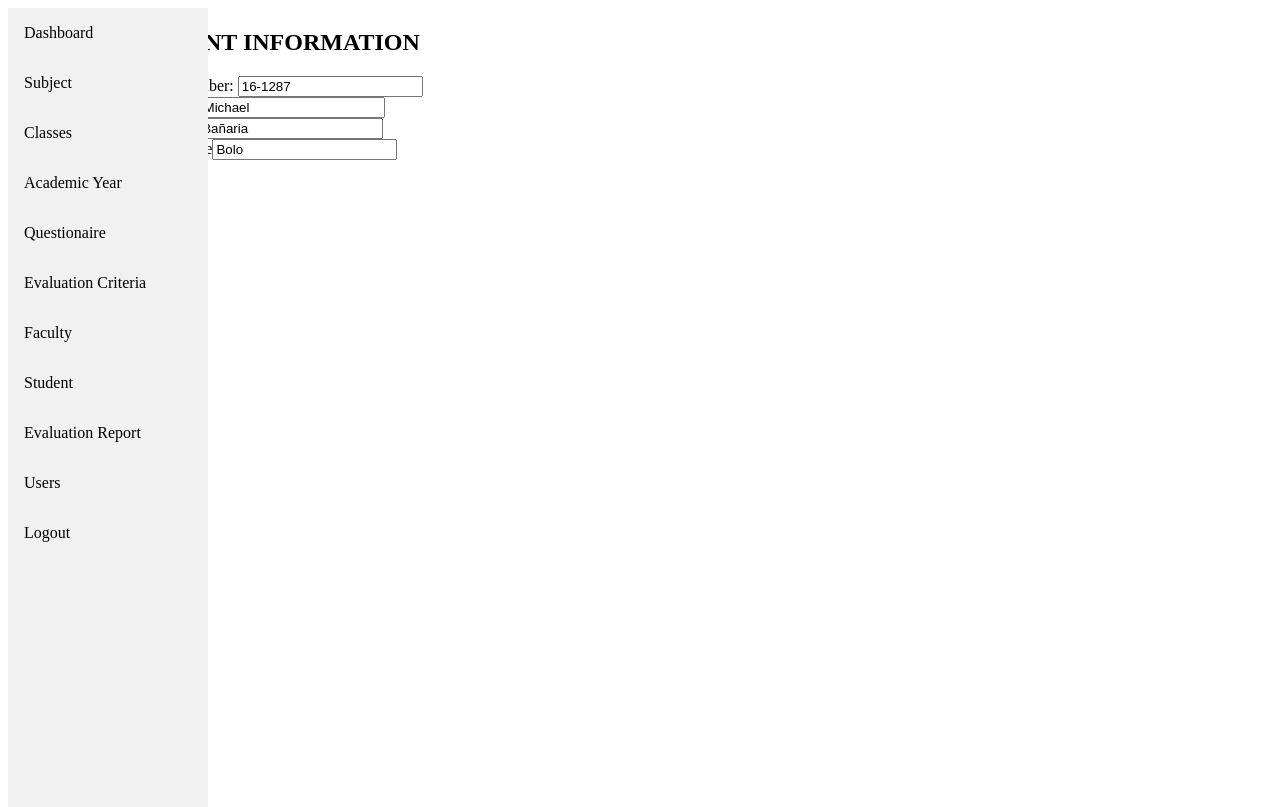
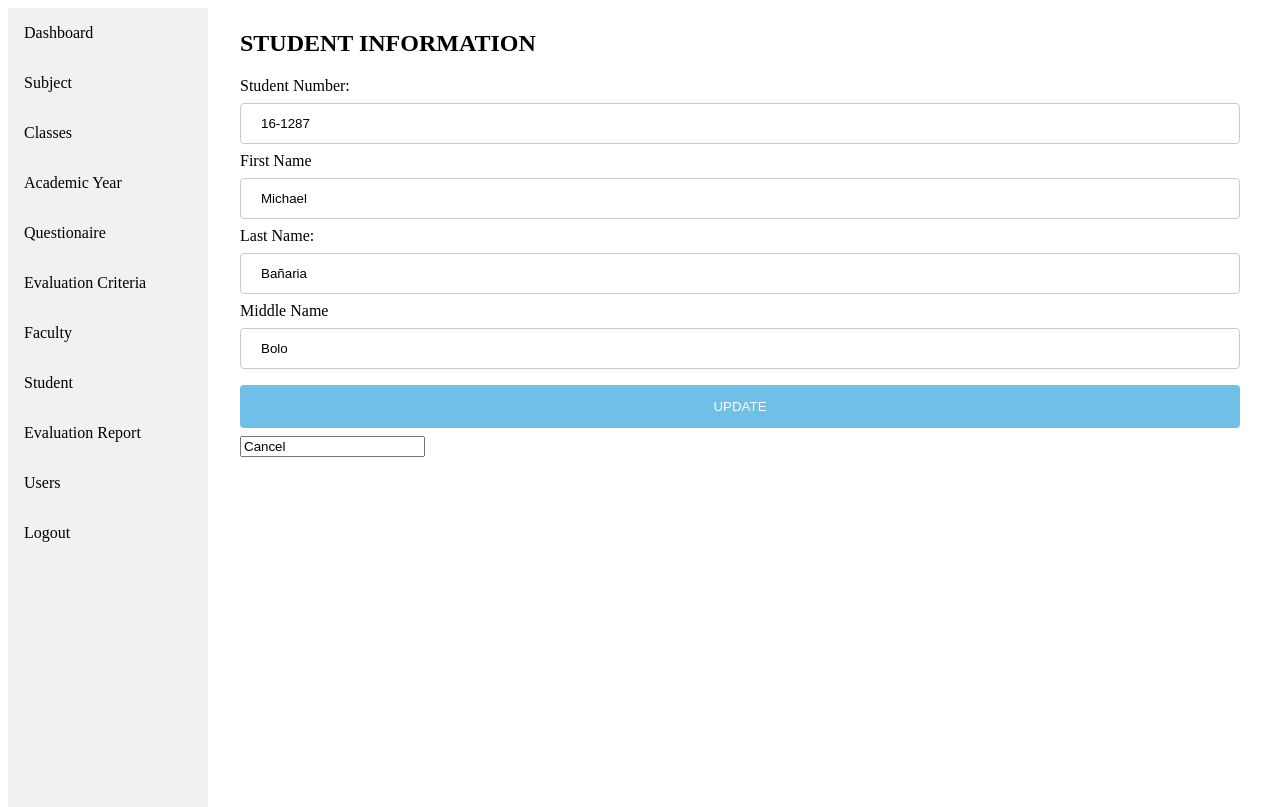
Before and after one commit to m1ch93l/faculty-evaluation-system-procedural-php, a PHP site: page /viewedit.php in a window 1280 px wide. Shown: the top 807 px of the page. Run offline with PHP 8.4, Linux system fonts and the light colour scheme; data comes from the database, SQL or seed files in the repository.

Commit message:
updated edit and add student

```diff
--- a/viewedit.php
+++ b/viewedit.php
@@ -5,24 +5,51 @@
 $qryview = "SELECT * FROM student_list";
 $result = mysqli_query($koneksyon, $qryview);
 
+echo "<style>";
+echo "input[type=text], select {
+  width: 100%;
+  padding: 12px 20px;
+  margin: 8px 0;
+  display: inline-block;
+  border: 1px solid #ccc;
+  border-radius: 4px;
+  box-sizing: border-box;
+  align-content: center;
+}
+
+input[type=submit]{
+  width: 100%;
+  background-color: #6fbfe6;
+  color: white;
+  padding: 14px 20px;
+  margin: 8px 0;
+  border: none;
+  border-radius: 4px;
+  cursor: pointer;
+}
+
+input[type=submit]:hover{
+  background-color: #35afeb;
+}
+";
+echo "</style>";
+echo "<div class='content'>";
 echo "<H2>STUDENT INFORMATION</H2>";
 if(mysqli_num_rows($result) > 0)
 {
 	echo "<form action='update.php' method='post'>";
-	$row = mysqli_fetch_assoc($result);
+		$row = mysqli_fetch_assoc($result);
 
 echo "Student Number: <input type='text' readonly name='txtstudentnum' value='".$row["s_num"]."'><br>";
 echo "First Name <input type='text' name='txtfname' value='".$row["fname"]."'><br>";
 echo "Last Name:<input type='text' name='txtlname' value='".$row["lname"]."'><br>";
 echo "Middle Name<input type='text' name='txtmname' value='".$row["mname"]."'><br>";
 echo "<input type='submit' value='UPDATE'>";
+echo "<input value='Cancel'><a href='student_list.php'></a>";
 
-echo "</form>";
+	echo "</form>";
+	echo "</div>";
 
-}
-else
-{
-	echo "No record/s found!";
 }
 
 ?>
```
Also changed, not shown: new_student.php (+9 -15 lines), student_list.php (+4 -10 lines).
